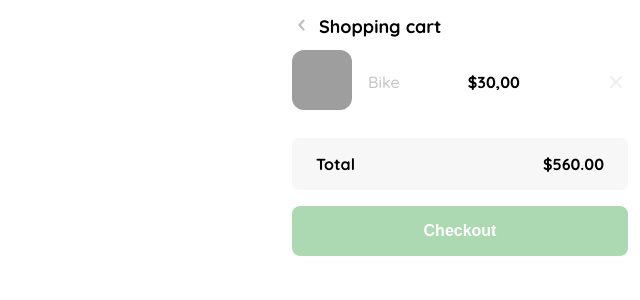
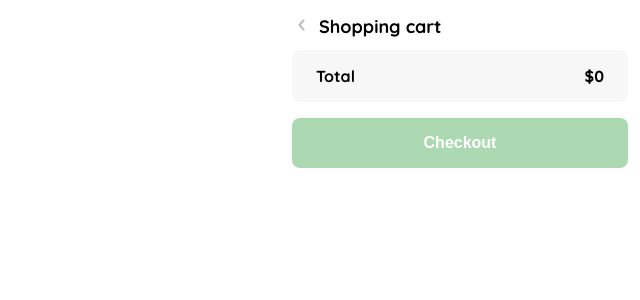
Before and after one commit to geaglts/react-shop, a React app: page /shopping-cart in a window 1280 px wide. Shown: the top 300 px of the page, without its empty margins (640-1280 px from the left). Built offline with nearby package versions, Linux system fonts and the light colour scheme; grey boxes are pictures that could not be loaded.

Commit message:
Shopping cart and total price of order

```diff
--- a/src/components/Header.jsx
+++ b/src/components/Header.jsx
@@ -2,6 +2,7 @@ import React, { useState, useContext } from 'react';
 import '@styles/Header.scss';
 
 import ProfileMenu from '@components/ProfileMenu';
+import ShoppingCart from '@containers/ShoppingCart';
 
 import iconMenu from '@icons/icon_menu.svg';
 import logoYardSale from '@logos/logo_yard_sale.svg';
@@ -12,9 +13,14 @@ import AppContext from '@context/AppContext';
 const Header = () => {
     const { state } = useContext(AppContext);
     const [toggle, setToggle] = useState(false);
+    const [toggleOrder, setToggleOrder] = useState(false);
 
     const handleToggle = () => {
         setToggle(!toggle);
+    };
+
+    const handleToggleOrder = () => {
+        setToggleOrder(!toggleOrder);
     };
 
     return (
@@ -48,13 +54,14 @@ const Header = () => {
                     <li className="navbar-email" onClick={handleToggle}>
                         geaglts@example.com
                     </li>
-                    <li className="navbar-shopping-cart">
+                    <li className="navbar-shopping-cart" onClick={handleToggleOrder}>
                         <img src={iconShoppingCart} alt="shopping cart" />
                         {state.cart.length > 0 ? <div>{state.cart.length}</div> : null}
                     </li>
                 </ul>
             </section>
             {toggle && <ProfileMenu />}
+            {toggleOrder && <ShoppingCart close={handleToggleOrder} />}
         </nav>
     );
 };
--- a/src/components/ShoppingCartOrder.jsx
+++ b/src/components/ShoppingCartOrder.jsx
@@ -1,14 +1,14 @@
 import React from 'react';
 import '@styles/ShoppingCartOrder.scss';
 
-const ShoppingCartOrder = () => {
+const ShoppingCartOrder = ({ product }) => {
     return (
         <div className="ShoppingCartOrder">
             <figure>
-                <img src="https://images.pexels.com/photos/276517/pexels-photo-276517.jpeg?auto=compress&cs=tinysrgb&dpr=2&h=650&w=940" alt="Imagen de el producto" />
+                <img src={product.images[0]} alt="Imagen de el producto" />
             </figure>
-            <p>Bike</p>
-            <p>$30,00</p>
+            <p>{product.title}</p>
+            <p>${product.price}</p>
         </div>
     );
 };
--- a/src/components/ShoppingCartProduct.jsx
+++ b/src/components/ShoppingCartProduct.jsx
@@ -4,10 +4,10 @@ import ShoppingCartOrder from '@components/ShoppingCartOrder';
 
 import iconClose from '@icons/icon_close.png';
 
-const ShoppingCartProduct = () => {
+const ShoppingCartProduct = ({ product }) => {
     return (
         <div className="ShoppingCartProduct">
-            <ShoppingCartOrder />
+            <ShoppingCartOrder product={product} />
             <button className="delete-product-button">
                 <img src={iconClose} alt="delete product" />
             </button>
--- a/src/containers/ShoppingCart.jsx
+++ b/src/containers/ShoppingCart.jsx
@@ -1,24 +1,36 @@
-import React from 'react';
+import React, { useContext } from 'react';
 import '@styles/ShoppingCart.scss';
 import FormButton from '@components/FormButton';
 
 import iconArrow from '@icons/flechita.svg';
 import ShoppingCartProduct from '@components/ShoppingCartProduct';
 
-const ShoppingCart = () => {
+import AppContext from '@context/AppContext';
+
+const ShoppingCart = ({ close }) => {
+    const { state } = useContext(AppContext);
+
+    const sumTotal = () => {
+        const reducer = (accumulator, currentValue) => accumulator + currentValue.price;
+        const sum = state.cart.reduce(reducer, 0);
+        return sum;
+    };
+
     return (
         <aside className="ShoppingCart">
             <div className="ShoppingCart-content">
                 <div className="title-container">
-                    <button className="close-shopping-cart">
+                    <button className="close-shopping-cart" onClick={close}>
                         <img src={iconArrow} alt="arrow" />
                     </button>
                     <h1 className="title">Shopping cart</h1>
                 </div>
-                <ShoppingCartProduct />
+                {state.cart.map((product, key) => (
+                    <ShoppingCartProduct product={product} key={`ShoppingCartProduct-${key}`} />
+                ))}
                 <div className="shopping-total">
                     <p>Total</p>
-                    <p>$560.00</p>
+                    <p>${sumTotal()}</p>
                 </div>
                 <FormButton label="Checkout" classes={['checkout-button']} />
             </div>
--- a/src/styles/Header.scss
+++ b/src/styles/Header.scss
@@ -62,6 +62,7 @@
 
 .navbar-right .navbar-shopping-cart {
     position: relative;
+    cursor: pointer;
 }
 
 .navbar-right .navbar-shopping-cart div {
--- a/src/styles/ShoppingCart.scss
+++ b/src/styles/ShoppingCart.scss
@@ -1,9 +1,20 @@
+@keyframes slide {
+    from {
+        transform: translateX(400px);
+    }
+    to {
+        transform: translateX(0);
+    }
+}
+
 .ShoppingCart {
     width: 360px;
     padding: 0 12px 24px 12px;
-    position: absolute;
+    position: fixed;
     right: 0;
-    box-sizing: border-box;
+    height: 100%;
+    background-color: white;
+    animation: slide 0.5s ease;
 }
 
 .ShoppingCart-content {
@@ -22,6 +33,7 @@
     border: none;
     background-color: transparent;
     margin-right: 8px;
+    cursor: pointer;
 }
 
 .title-container .close-shopping-cart img {
@@ -55,19 +67,11 @@
     font-weight: bold;
 }
 
-.shopping-cart {
-    display: grid;
-    grid-template-columns: auto 1fr auto auto;
-    align-items: center;
-    gap: 16px;
-    margin-bottom: 24px;
-}
-
-.shopping-cart figure {
+.ShoppingCartProduct figure {
     margin: 0;
 }
 
-.shopping-cart figure img {
+.ShoppingCartProduct figure img {
     --image-size: 60px;
     width: var(--image-size);
     height: var(--image-size);
@@ -75,28 +79,17 @@
     border-radius: 12px;
 }
 
-.shopping-cart p:nth-child(2) {
+.ShoppingCartProduct p:nth-child(2) {
     color: var(--very-light-pink);
 }
 
-.shopping-cart p:nth-child(3) {
+.ShoppingCartProduct p:nth-child(3) {
     font-size: var(--md);
     font-weight: bold;
 }
 
-.shopping-cart .delete-product-button {
-    border: none;
-    background-color: transparent;
-    display: flex;
-    align-items: center;
-}
-
-.shopping-cart .delete-product-button img {
-    width: 12px;
-}
-
-input[type='button'].checkout-button {
-    width: 100%;
+.checkout-button {
+    width: 100% !important;
 }
 
 @media (max-width: 720px) {
--- a/src/styles/ShoppingCartProduct.scss
+++ b/src/styles/ShoppingCartProduct.scss
@@ -20,4 +20,5 @@
 
 .ShoppingCartProduct .delete-product-button img {
     width: 12px;
+    cursor: pointer;
 }
```
